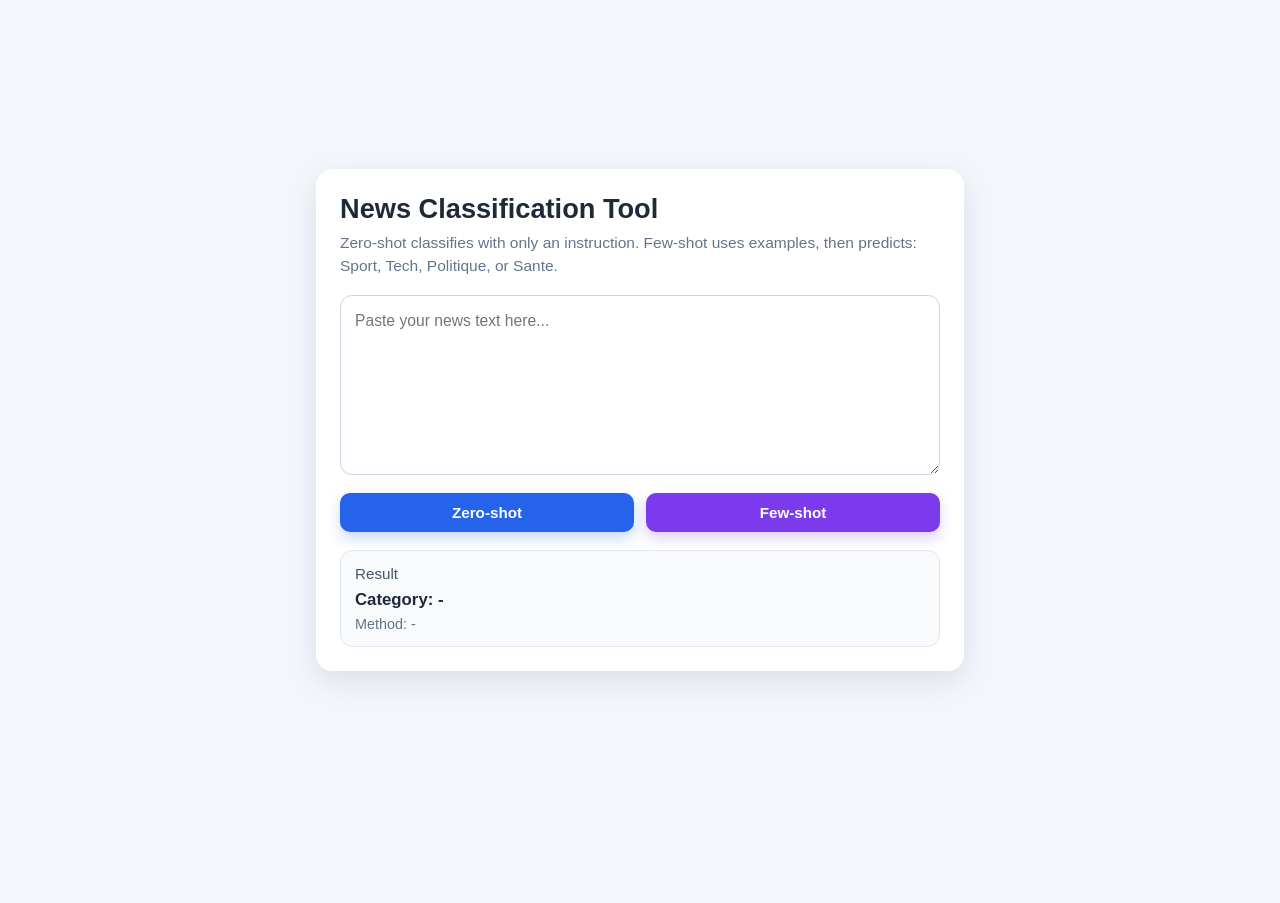
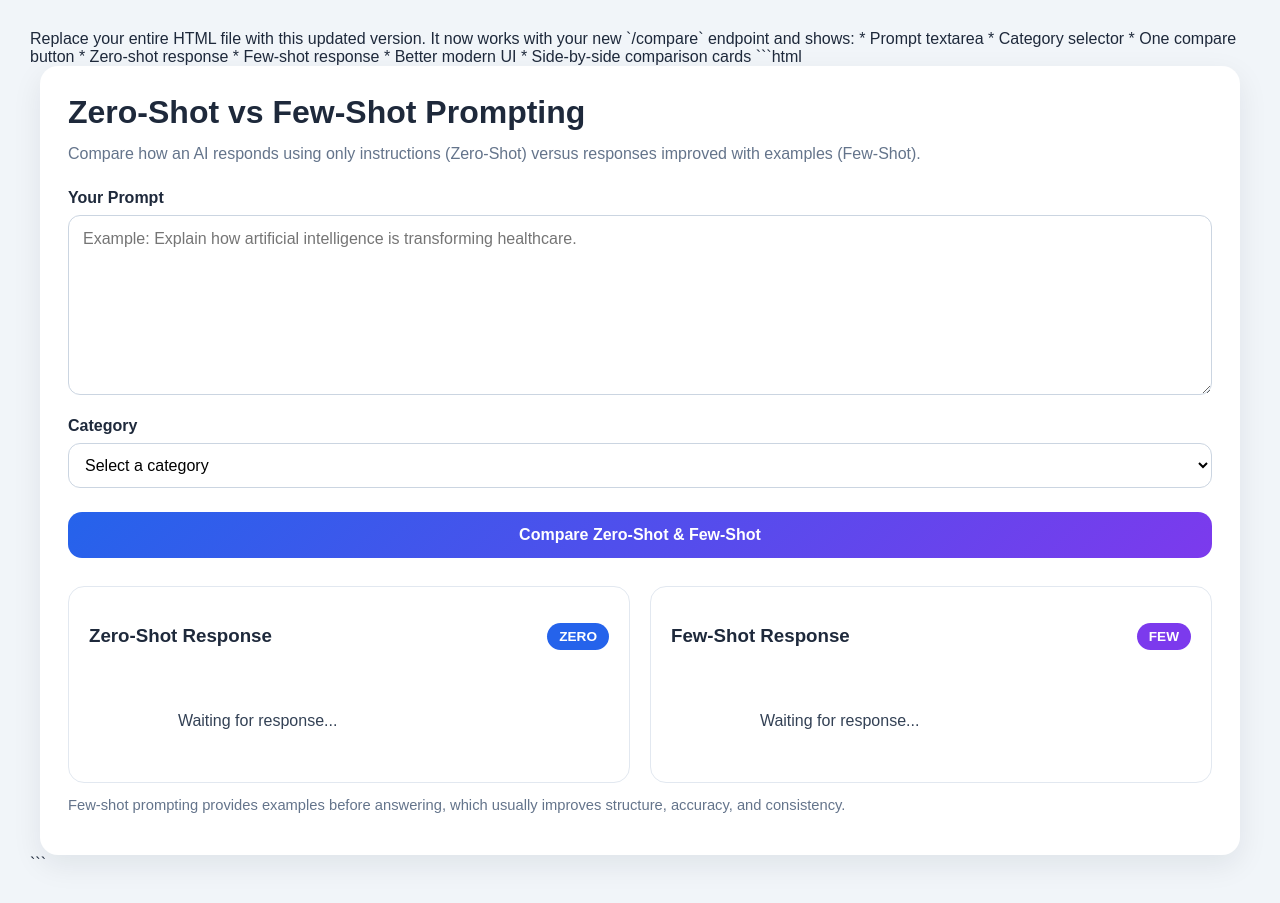
Before and after one commit to abdesslemchebili/prompts, a Flask app: page / in a window 1280 px wide. Before the commit the page ends 680 px from the top, so only its background shows below. Run offline with Flask 3, Linux system fonts and the light colour scheme.

Commit message:
commit fixxx

````diff
--- a/app.py
+++ b/app.py
@@ -5,138 +5,193 @@ from dotenv import load_dotenv
 from flask import Flask, jsonify, render_template, request
 from openai import OpenAI
 
-
 load_dotenv()
 
 app = Flask(__name__)
 
-api_key = os.getenv("GEMINI_API_KEY")
+# ---------------------------------------------------
+# GROQ API KEY
+# ---------------------------------------------------
+api_key = os.getenv("GROQ_API_KEY")
+
 if not api_key:
-    raise ValueError("GEMINI_API_KEY is missing. Please set it in your environment.")
+    raise ValueError("GROQ_API_KEY is missing. Please set it in your .env file.")
 
-# Gemini provides an OpenAI-compatible endpoint.
+# ---------------------------------------------------
+# GROQ CLIENT
+# ---------------------------------------------------
 client = OpenAI(
     api_key=api_key,
-    base_url="https://generativelanguage.googleapis.com/v1beta/openai/",
+    base_url="https://api.groq.com/openai/v1",
 )
-MODEL_NAME = os.getenv("OPENAI_MODEL", "gemini-2.5-flash")
+
+# GROQ MODEL
+MODEL_NAME = os.getenv("OPENAI_MODEL", "llama-3.3-70b-versatile")
 
 
-def _classify_with_chat_completion(prompt: str) -> str:
+# ---------------------------------------------------
+# GENERIC MODEL CALL
+# ---------------------------------------------------
+def _ask_model(messages):
+
     response = client.chat.completions.create(
         model=MODEL_NAME,
-        messages=[
-            {
-                "role": "system",
-                "content": "You are a news classifier. Return exactly one label: Sport, Tech, Politique, or Sante.",
-            },
-            {"role": "user", "content": prompt},
-        ],
-        temperature=0,
+        messages=messages,
+        temperature=0.7,
     )
 
-    content = (response.choices[0].message.content or "").strip()
-    # Keep output predictable for the UI.
-    normalized = content.lower()
-    if "sport" in normalized:
-        return "Sport"
-    if "tech" in normalized:
-        return "Tech"
-    if "politique" in normalized:
-        return "Politique"
-    if "sante" in normalized or "santé" in normalized:
-        return "Sante"
-    return content or "Unknown"
+    return (response.choices[0].message.content or "").strip()
 
 
+# ---------------------------------------------------
+# ERROR FORMATTER
+# ---------------------------------------------------
 def _format_api_error(exc: Exception) -> tuple[str, int]:
+
     message = str(exc)
     lowered = message.lower()
 
-    # Gemini free tier rate limit/quota exceeded.
-    if "429" in message or "quota" in lowered or "resource_exhausted" in lowered:
-        retry_match = re.search(r"retry in ([0-9]+(?:\.[0-9]+)?)s", lowered)
-        retry_note = ""
-        if retry_match:
-            seconds = int(float(retry_match.group(1)))
-            retry_note = f" Retry in about {seconds} seconds."
+    # Rate limit
+    if "429" in message or "rate limit" in lowered:
 
-        friendly = (
-            "Rate limit reached for Gemini API."
-            " You exceeded your current quota for this model."
-            f"{retry_note} You can wait, switch model, or increase quota."
+        return (
+            "Rate limit reached for Groq API. Please wait and try again.",
+            429,
         )
-        return friendly, 429
+
+    # Authentication
+    if "401" in message or "invalid api key" in lowered:
+
+        return (
+            "Invalid Groq API key.",
+            401,
+        )
 
     return message, 500
 
 
-def classify_email_zero_shot(email_text: str) -> str:
-    prompt = (
-        "Classify the news text as Sport, Tech, Politique, or Sante.\n"
-        "Return only one label: Sport, Tech, Politique, or Sante.\n\n"
-        f"Text: {email_text}"
-    )
+# ---------------------------------------------------
+# ZERO SHOT
+# ---------------------------------------------------
+def zero_shot_response(user_prompt: str, category: str) -> str:
 
-    return _classify_with_chat_completion(prompt)
+    messages = [
+        {
+            "role": "system",
+            "content": (
+                f"You are an expert AI assistant specialized in {category}. "
+                f"Answer clearly and professionally."
+            ),
+        },
+        {
+            "role": "user",
+            "content": user_prompt,
+        },
+    ]
+
+    return _ask_model(messages)
 
 
-def classify_email_few_shot(email_text: str) -> str:
-    prompt = (
-        "Classify the news text as Sport, Tech, Politique, or Sante.\n"
-        "Examples:\n"
-        "Text: The team scored twice in the final minutes to win the championship.\n"
-        "Label: Sport\n\n"
-        "Text: The startup launched a new AI chip for mobile devices.\n"
-        "Label: Tech\n\n"
-        "Text: Parliament approved the new tax reform after a long debate.\n"
-        "Label: Politique\n\n"
-        "Text: Doctors recommend daily exercise to reduce heart disease risk.\n"
-        "Label: Sante\n\n"
-        "Now classify this text and return only one label (Sport, Tech, Politique, or Sante).\n"
-        f"Text: {email_text}\n"
-        "Label:"
-    )
+# ---------------------------------------------------
+# FEW SHOT
+# ---------------------------------------------------
+def few_shot_response(user_prompt: str, category: str) -> str:
 
-    return _classify_with_chat_completion(prompt)
+    messages = [
+
+        {
+            "role": "system",
+            "content": (
+                f"You are an expert AI assistant specialized in {category}. "
+                f"Answer clearly and professionally."
+            ),
+        },
+
+        # Example 1
+        {
+            "role": "user",
+            "content": "Explain artificial intelligence simply.",
+        },
+        {
+            "role": "assistant",
+            "content": (
+                "Artificial intelligence allows machines "
+                "to simulate human intelligence."
+            ),
+        },
+
+        # Example 2
+        {
+            "role": "user",
+            "content": "Explain cloud computing.",
+        },
+        {
+            "role": "assistant",
+            "content": (
+                "Cloud computing provides computing services "
+                "through the internet."
+            ),
+        },
+
+        # Real Prompt
+        {
+            "role": "user",
+            "content": user_prompt,
+        },
+    ]
+
+    return _ask_model(messages)
 
 
+# ---------------------------------------------------
+# HOME PAGE
+# ---------------------------------------------------
 @app.route("/")
 def index():
     return render_template("index.html")
 
 
-@app.route("/zero-shot", methods=["POST"])
-def zero_shot():
+# ---------------------------------------------------
+# COMPARE ROUTE
+# ---------------------------------------------------
+@app.route("/compare", methods=["POST"])
+def compare():
+
     data = request.get_json(silent=True) or {}
-    email_text = data.get("email", "").strip()
 
-    if not email_text:
-        return jsonify({"error": "Text is required."}), 400
+    prompt = data.get("prompt", "").strip()
+    category = data.get("category", "").strip()
+
+    if not prompt:
+        return jsonify({"error": "Prompt is required."}), 400
+
+    if not category:
+        return jsonify({"error": "Category is required."}), 400
 
     try:
-        label = classify_email_zero_shot(email_text)
-        return jsonify({"method": "zero-shot", "label": label})
+
+        zero_result = zero_shot_response(prompt, category)
+
+        few_result = few_shot_response(prompt, category)
+
+        return jsonify(
+            {
+                "prompt": prompt,
+                "category": category,
+                "zero_shot": zero_result,
+                "few_shot": few_result,
+            }
+        )
+
     except Exception as exc:
+
         error_message, status_code = _format_api_error(exc)
+
         return jsonify({"error": error_message}), status_code
 
 
-@app.route("/few-shot", methods=["POST"])
-def few_shot():
-    data = request.get_json(silent=True) or {}
-    email_text = data.get("email", "").strip()
-
-    if not email_text:
-        return jsonify({"error": "Text is required."}), 400
-
-    try:
-        label = classify_email_few_shot(email_text)
-        return jsonify({"method": "few-shot", "label": label})
-    except Exception as exc:
-        error_message, status_code = _format_api_error(exc)
-        return jsonify({"error": error_message}), status_code
-
-
+# ---------------------------------------------------
+# MAIN
+# ---------------------------------------------------
 if __name__ == "__main__":
     app.run(debug=True)
--- a/templates/index.html
+++ b/templates/index.html
@@ -1,245 +1,359 @@
+Replace your entire HTML file with this updated version.
+It now works with your new `/compare` endpoint and shows:
+
+* Prompt textarea
+* Category selector
+* One compare button
+* Zero-shot response
+* Few-shot response
+* Better modern UI
+* Side-by-side comparison cards
+
+```html
 <!DOCTYPE html>
 <html lang="en">
 <head>
-    <meta charset="UTF-8">
-    <meta name="viewport" content="width=device-width, initial-scale=1.0">
-    <title>News Classification Tool</title>
+    <meta charset="UTF-8" />
+    <meta name="viewport" content="width=device-width, initial-scale=1.0" />
+    <title>Few-Shot vs Zero-Shot Demo</title>
+
     <style>
+        * {
+            box-sizing: border-box;
+        }
+
         body {
             margin: 0;
             min-height: 100vh;
-            display: flex;
-            align-items: center;
-            justify-content: center;
-            padding: 20px;
-            background: #f3f6fb;
+            padding: 30px;
+            background: #f1f5f9;
             font-family: Arial, sans-serif;
-            color: #1f2937;
+            color: #1e293b;
+        }
+
+        .container {
+            max-width: 1200px;
+            margin: auto;
         }
 
         .card {
-            width: 100%;
-            max-width: 600px;
-            background: #ffffff;
-            border-radius: 16px;
-            padding: 24px;
-            box-shadow: 0 10px 30px rgba(15, 23, 42, 0.1);
+            background: white;
+            border-radius: 18px;
+            padding: 28px;
+            box-shadow: 0 10px 30px rgba(15, 23, 42, 0.08);
         }
 
         .title {
-            margin: 0 0 6px;
-            font-size: 1.7rem;
+            margin: 0;
+            font-size: 2rem;
         }
 
         .subtitle {
-            margin: 0 0 18px;
+            margin-top: 10px;
             color: #64748b;
-            font-size: 0.97rem;
-            line-height: 1.5;
+            line-height: 1.6;
+        }
+
+        .form-group {
+            margin-top: 22px;
+        }
+
+        label {
+            display: block;
+            margin-bottom: 8px;
+            font-weight: 600;
         }
 
         textarea {
             width: 100%;
-            box-sizing: border-box;
             min-height: 180px;
+            resize: vertical;
             border-radius: 12px;
             border: 1px solid #cbd5e1;
             padding: 14px;
-            font-size: 0.98rem;
-            line-height: 1.45;
-            resize: vertical;
+            font-size: 1rem;
             font-family: inherit;
-            transition: border-color 0.2s ease, box-shadow 0.2s ease;
+            transition: 0.2s;
         }
 
-        textarea:focus {
+        textarea:focus,
+        select:focus {
             outline: none;
             border-color: #2563eb;
-            box-shadow: 0 0 0 3px rgba(37, 99, 235, 0.15);
+            box-shadow: 0 0 0 4px rgba(37, 99, 235, 0.15);
         }
 
-        .actions {
-            display: flex;
-            gap: 12px;
-            margin-top: 14px;
+        select {
+            width: 100%;
+            padding: 12px;
+            border-radius: 12px;
+            border: 1px solid #cbd5e1;
+            font-size: 1rem;
+            background: white;
         }
 
-        .actions button {
-            flex: 1;
-            padding: 11px 14px;
+        .compare-btn {
+            margin-top: 24px;
+            width: 100%;
+            padding: 14px;
             border: none;
-            border-radius: 10px;
-            color: #ffffff;
-            font-size: 0.95rem;
-            font-weight: 600;
+            border-radius: 14px;
+            background: linear-gradient(135deg, #2563eb, #7c3aed);
+            color: white;
+            font-size: 1rem;
+            font-weight: bold;
             cursor: pointer;
-            transition: transform 0.15s ease, opacity 0.2s ease, box-shadow 0.2s ease;
+            transition: 0.2s;
         }
 
-        .actions button:hover {
+        .compare-btn:hover {
             transform: translateY(-1px);
         }
 
-        .btn-zero {
-            background: #2563eb;
-            box-shadow: 0 6px 14px rgba(37, 99, 235, 0.25);
+        .compare-btn:disabled {
+            opacity: 0.7;
+            cursor: not-allowed;
         }
 
-        .btn-few {
-            background: #7c3aed;
-            box-shadow: 0 6px 14px rgba(124, 58, 237, 0.25);
+        .results {
+            margin-top: 28px;
+            display: grid;
+            grid-template-columns: repeat(auto-fit, minmax(320px, 1fr));
+            gap: 20px;
         }
 
-        .actions button:disabled {
-            opacity: 0.65;
-            cursor: not-allowed;
-            transform: none;
-            box-shadow: none;
+        .result-card {
+            border-radius: 16px;
+            padding: 20px;
+            border: 1px solid #e2e8f0;
+            background: #ffffff;
         }
 
-        .result {
-            margin-top: 18px;
-            border-radius: 12px;
-            border: 1px solid #e2e8f0;
-            padding: 14px;
-            background: #f8fafc;
-            transition: background-color 0.2s ease, border-color 0.2s ease;
+        .result-header {
+            display: flex;
+            align-items: center;
+            justify-content: space-between;
+            margin-bottom: 14px;
         }
 
-        .result-title {
-            margin: 0 0 8px;
-            font-size: 0.95rem;
-            color: #475569;
+        .badge {
+            padding: 6px 12px;
+            border-radius: 999px;
+            font-size: 0.85rem;
+            font-weight: bold;
+            color: white;
         }
 
-        .result-text {
-            margin: 0;
-            font-size: 1.05rem;
-            font-weight: 700;
+        .zero-badge {
+            background: #2563eb;
         }
 
-        .result-meta {
-            margin: 6px 0 0;
-            font-size: 0.9rem;
+        .few-badge {
+            background: #7c3aed;
+        }
+
+        .response-text {
+            line-height: 1.7;
+            color: #334155;
+            white-space: pre-wrap;
+        }
+
+        .loading {
+            text-align: center;
+            margin-top: 20px;
             color: #64748b;
         }
 
-        .sport {
-            background: #e8f1ff;
-            border-color: #bfdbfe;
+        .error {
+            margin-top: 20px;
+            background: #fee2e2;
+            border: 1px solid #fecaca;
+            color: #991b1b;
+            padding: 14px;
+            border-radius: 12px;
         }
 
-        .tech {
-            background: #ebfbe8;
-            border-color: #bbf7d0;
+        .footer-info {
+            margin-top: 14px;
+            color: #64748b;
+            font-size: 0.92rem;
         }
 
-        .politique {
-            background: #ffecec;
-            border-color: #fecaca;
-        }
-
-        .sante {
-            background: #fff8db;
-            border-color: #fde68a;
-        }
     </style>
 </head>
+
 <body>
-    <main class="card">
-        <h1 class="title">News Classification Tool</h1>
+
+<div class="container">
+
+    <div class="card">
+
+        <h1 class="title">Zero-Shot vs Few-Shot Prompting</h1>
+
         <p class="subtitle">
-            Zero-shot classifies with only an instruction. Few-shot uses examples, then predicts: Sport, Tech, Politique, or Sante.
+            Compare how an AI responds using only instructions (Zero-Shot)
+            versus responses improved with examples (Few-Shot).
         </p>
 
-        <textarea id="emailInput" placeholder="Paste your news text here..."></textarea>
+        <div class="form-group">
+            <label for="promptInput">Your Prompt</label>
 
-        <div class="actions">
-            <button id="zeroShotBtn" class="btn-zero">Zero-shot</button>
-            <button id="fewShotBtn" class="btn-few">Few-shot</button>
+            <textarea
+                id="promptInput"
+                placeholder="Example: Explain how artificial intelligence is transforming healthcare."
+            ></textarea>
         </div>
 
-        <section id="resultBox" class="result">
-            <p class="result-title">Result</p>
-            <p id="resultText" class="result-text">Category: -</p>
-            <p id="resultMeta" class="result-meta">Method: -</p>
-        </section>
-    </main>
+        <div class="form-group">
+            <label for="categorySelect">Category</label>
+
+            <select id="categorySelect">
+                <option value="">Select a category</option>
+                <option value="Technology">Technology</option>
+                <option value="Education">Education</option>
+                <option value="Healthcare">Healthcare</option>
+                <option value="Business">Business</option>
+                <option value="Science">Science</option>
+            </select>
+        </div>
+
+        <button id="compareBtn" class="compare-btn">
+            Compare Zero-Shot & Few-Shot
+        </button>
+
+        <div id="loading" class="loading" style="display: none;">
+            Generating responses...
+        </div>
+
+        <div id="errorBox" class="error" style="display: none;"></div>
+
+        <div class="results">
+
+            <div class="result-card">
+                <div class="result-header">
+                    <h3>Zero-Shot Response</h3>
+                    <span class="badge zero-badge">ZERO</span>
+                </div>
+
+                <div id="zeroResult" class="response-text">
+                    Waiting for response...
+                </div>
+            </div>
+
+            <div class="result-card">
+                <div class="result-header">
+                    <h3>Few-Shot Response</h3>
+                    <span class="badge few-badge">FEW</span>
+                </div>
+
+                <div id="fewResult" class="response-text">
+                    Waiting for response...
+                </div>
+            </div>
+
+        </div>
+
+        <p class="footer-info">
+            Few-shot prompting provides examples before answering,
+            which usually improves structure, accuracy, and consistency.
+        </p>
+
+    </div>
+
+</div>
 
 <script>
-        const emailInput = document.getElementById("emailInput");
-        const resultBox = document.getElementById("resultBox");
-        const resultText = document.getElementById("resultText");
-        const resultMeta = document.getElementById("resultMeta");
-        const zeroShotBtn = document.getElementById("zeroShotBtn");
-        const fewShotBtn = document.getElementById("fewShotBtn");
 
-        function setLoadingState(isLoading) {
-            zeroShotBtn.disabled = isLoading;
-            fewShotBtn.disabled = isLoading;
+    const compareBtn = document.getElementById("compareBtn");
+
+    const promptInput = document.getElementById("promptInput");
+
+    const categorySelect = document.getElementById("categorySelect");
+
+    const zeroResult = document.getElementById("zeroResult");
+
+    const fewResult = document.getElementById("fewResult");
+
+    const loading = document.getElementById("loading");
+
+    const errorBox = document.getElementById("errorBox");
+
+    function setLoading(isLoading) {
+
+        compareBtn.disabled = isLoading;
+
+        loading.style.display = isLoading ? "block" : "none";
+
         if (isLoading) {
-                resultBox.classList.remove("sport", "tech", "politique", "sante");
-                resultText.textContent = "Classifying...";
-                resultMeta.textContent = "Method: -";
+            zeroResult.textContent = "Generating...";
+            fewResult.textContent = "Generating...";
+            errorBox.style.display = "none";
         }
     }
 
-        function applyResultStyle(label) {
-            resultBox.classList.remove("sport", "tech", "politique", "sante");
-            const normalized = (label || "").toLowerCase();
+    async function compareResponses() {
 
-            if (normalized.includes("sport")) {
-                resultBox.classList.add("sport");
-            } else if (normalized.includes("tech")) {
-                resultBox.classList.add("tech");
-            } else if (normalized.includes("politique")) {
-                resultBox.classList.add("politique");
-            } else if (normalized.includes("sante") || normalized.includes("santé")) {
-                resultBox.classList.add("sante");
+        const prompt = promptInput.value.trim();
+
+        const category = categorySelect.value;
+
+        if (!prompt) {
+            errorBox.style.display = "block";
+            errorBox.textContent = "Please enter a prompt.";
+            return;
+        }
+
+        if (!category) {
+            errorBox.style.display = "block";
+            errorBox.textContent = "Please select a category.";
+            return;
+        }
+
+        setLoading(true);
+
+        try {
+
+            const response = await fetch("/compare", {
+                method: "POST",
+                headers: {
+                    "Content-Type": "application/json"
+                },
+                body: JSON.stringify({
+                    prompt,
+                    category
+                })
+            });
+
+            const data = await response.json();
+
+            if (!response.ok) {
+                throw new Error(data.error || "Something went wrong.");
+            }
+
+            zeroResult.textContent = data.zero_shot || "No response";
+
+            fewResult.textContent = data.few_shot || "No response";
+
+        } catch (error) {
+
+            errorBox.style.display = "block";
+
+            errorBox.textContent = error.message;
+
+            zeroResult.textContent = "Error";
+
+            fewResult.textContent = "Error";
+
+        } finally {
+
+            setLoading(false);
         }
     }
 
-        async function classify(endpoint) {
-            const email = emailInput.value.trim();
-            if (!email) {
-                resultBox.classList.remove("sport", "tech", "politique", "sante");
-                resultText.textContent = "Category: -";
-                resultMeta.textContent = "Please enter a news text first.";
-                return;
-            }
+    compareBtn.addEventListener("click", compareResponses);
 
-            setLoadingState(true);
+</script>
 
-            try {
-                const response = await fetch(endpoint, {
-                    method: "POST",
-                    headers: { "Content-Type": "application/json" },
-                    body: JSON.stringify({ email: email })
-                });
-
-                const data = await response.json();
-                if (!response.ok) {
-                    resultBox.classList.remove("sport", "tech", "politique", "sante");
-                    resultText.textContent = "Category: Error";
-                    resultMeta.textContent = data.error || "Unknown error";
-                    return;
-                }
-
-                const label = (data.label || "").trim();
-                applyResultStyle(label);
-                resultText.textContent = `Category: ${label || "-"}`;
-                resultMeta.textContent = `Method: ${data.method || "-"}`;
-            } catch (error) {
-                resultBox.classList.remove("sport", "tech", "politique", "sante");
-                resultText.textContent = "Category: Request failed";
-                resultMeta.textContent = error.message;
-            } finally {
-                setLoadingState(false);
-            }
-        }
-
-        zeroShotBtn.addEventListener("click", () => classify("/zero-shot"));
-        fewShotBtn.addEventListener("click", () => classify("/few-shot"));
-    </script>
 </body>
 </html>
+```
````
Lines whose indentation alone changed are shown as unchanged.
